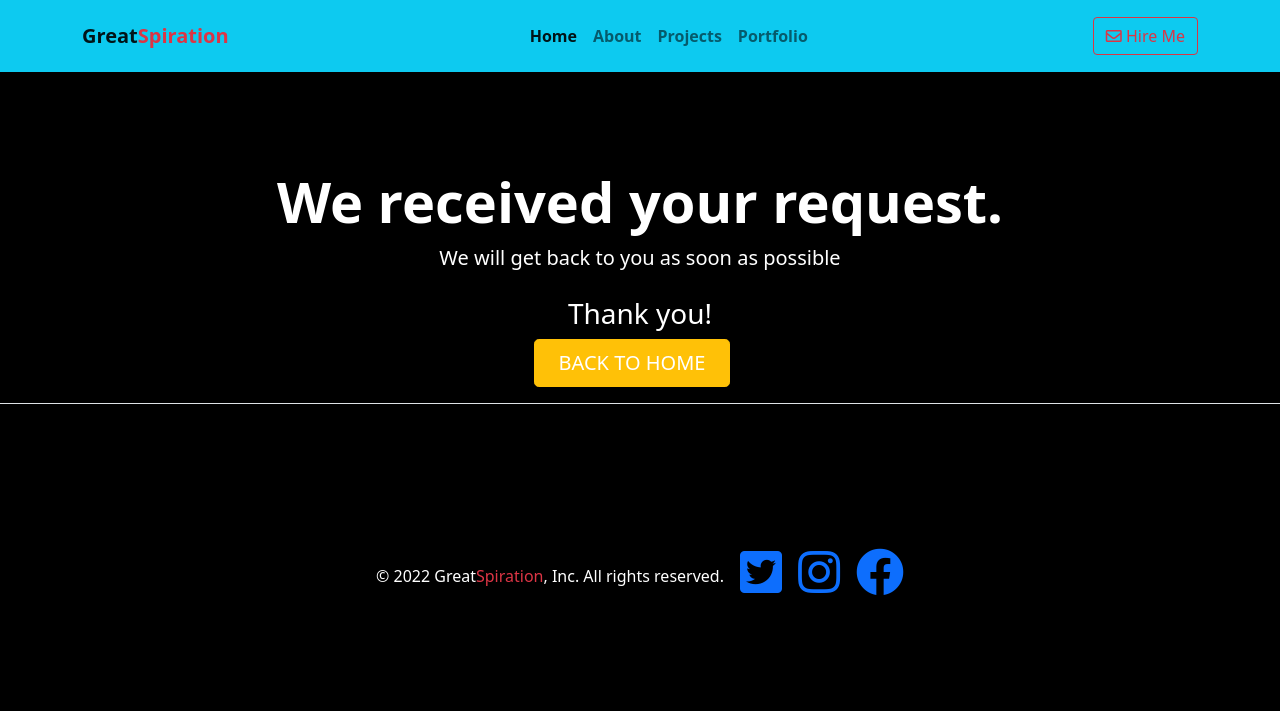
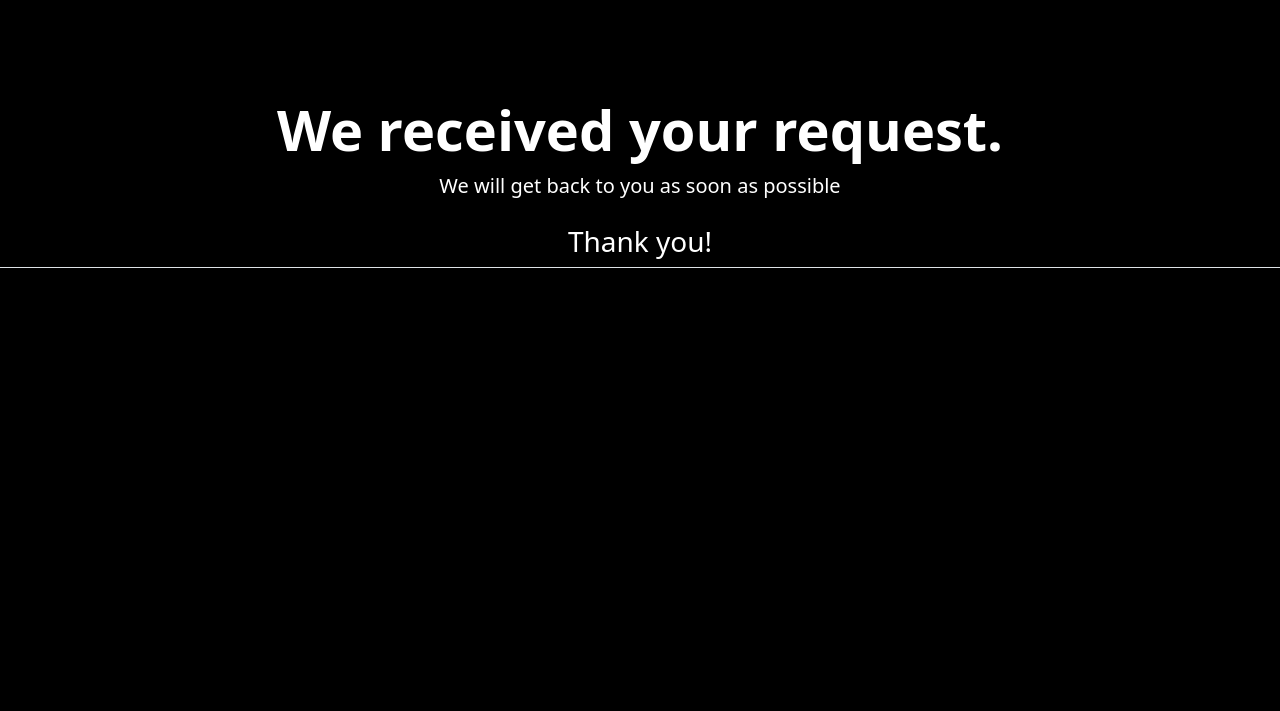
Before and after one commit to Ataene/finalportfolio, a website: page success.html in a window 1280 px wide. Drawn offline with nearby package versions, Linux system fonts and the light colour scheme.

Commit message:
second commit

```diff
--- a/success.html
+++ b/success.html
@@ -12,7 +12,7 @@
 </head>
 
 <body style="background-color: black;">
-  <section>
+  <!-- <section>
     <nav class="navbar navbar-expand-lg navbar-light bg-info py-3 shadow-sm mb-4">
       <div class="container">
           <a class="navbar-brand fw-bold" href="index.html">Great<span class="text-danger">Spiration</span>
@@ -44,7 +44,7 @@
           </div>
       </div>
   </nav>
-  </section>
+  </section> -->
 
     <section>
         <div class="px-4 pt-5 my-5 text-center border-bottom">
@@ -52,13 +52,13 @@
             <div class="col-lg-6 mx-auto">
               <p class="lead mb-4 text-white">We will get back to you as soon as possible</p>
               <h3 class="text-white">Thank you!</h3>
-              <form action="/index.html" method="post">
+              <!-- <form action="/index.html" method="post">
                 <button type="submit" class="btn btn-warning btn-lg px-4 me-sm-3 text-white">BACK TO HOME</button>
-              </form>
+              </form> -->
             </div>
         </div>
     </section>
-    <section>
+    <!-- <section>
         <div class="container">
             <footer class="py-5">
                 <div class="d-flex justify-content-center py-4 my-4">
@@ -75,7 +75,7 @@
                 </div>
             </footer>
         </div>
-  </section>
+  </section> -->
 
     <script type="text/javascript" src="index.js">
     </script>
```
